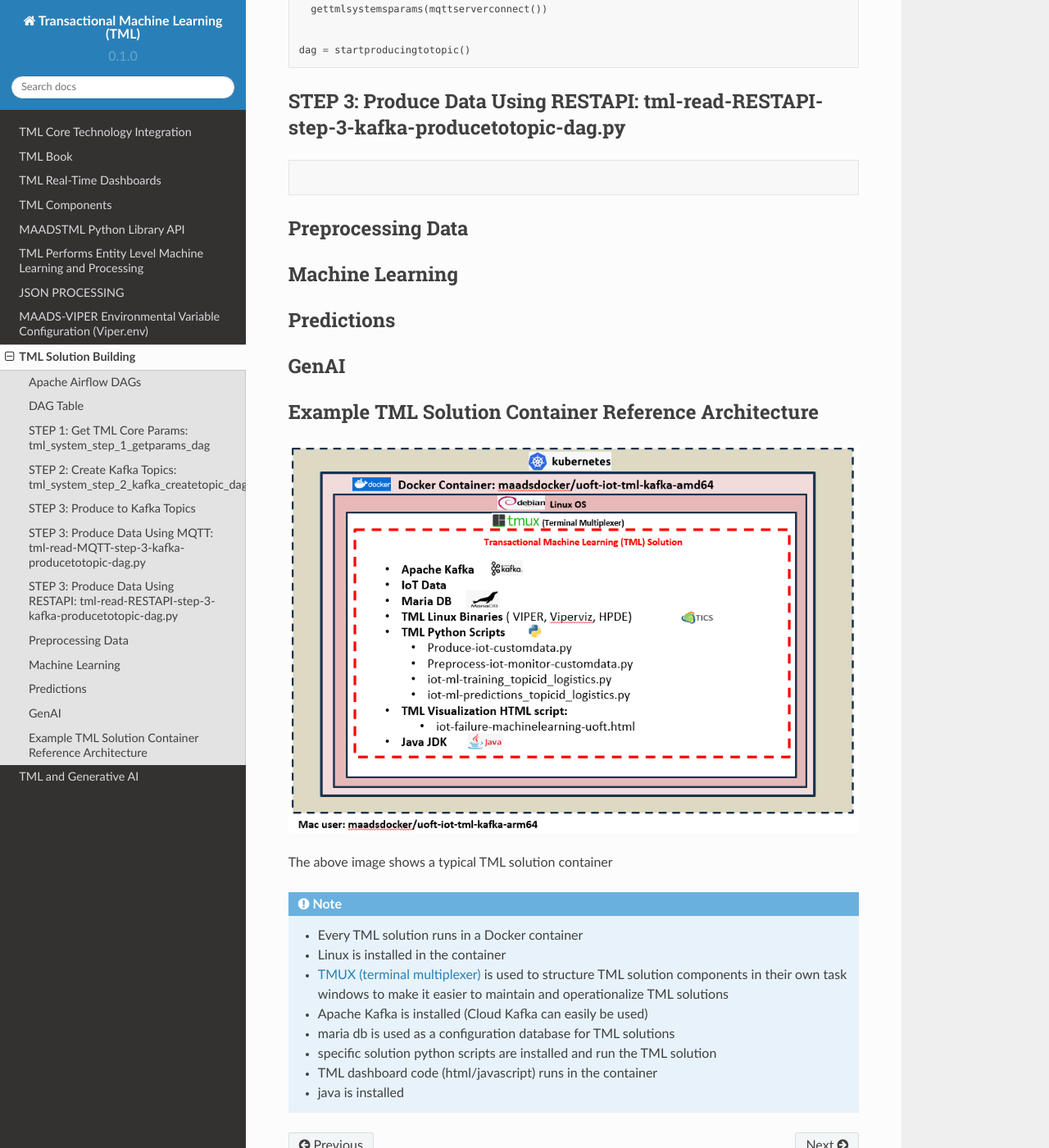
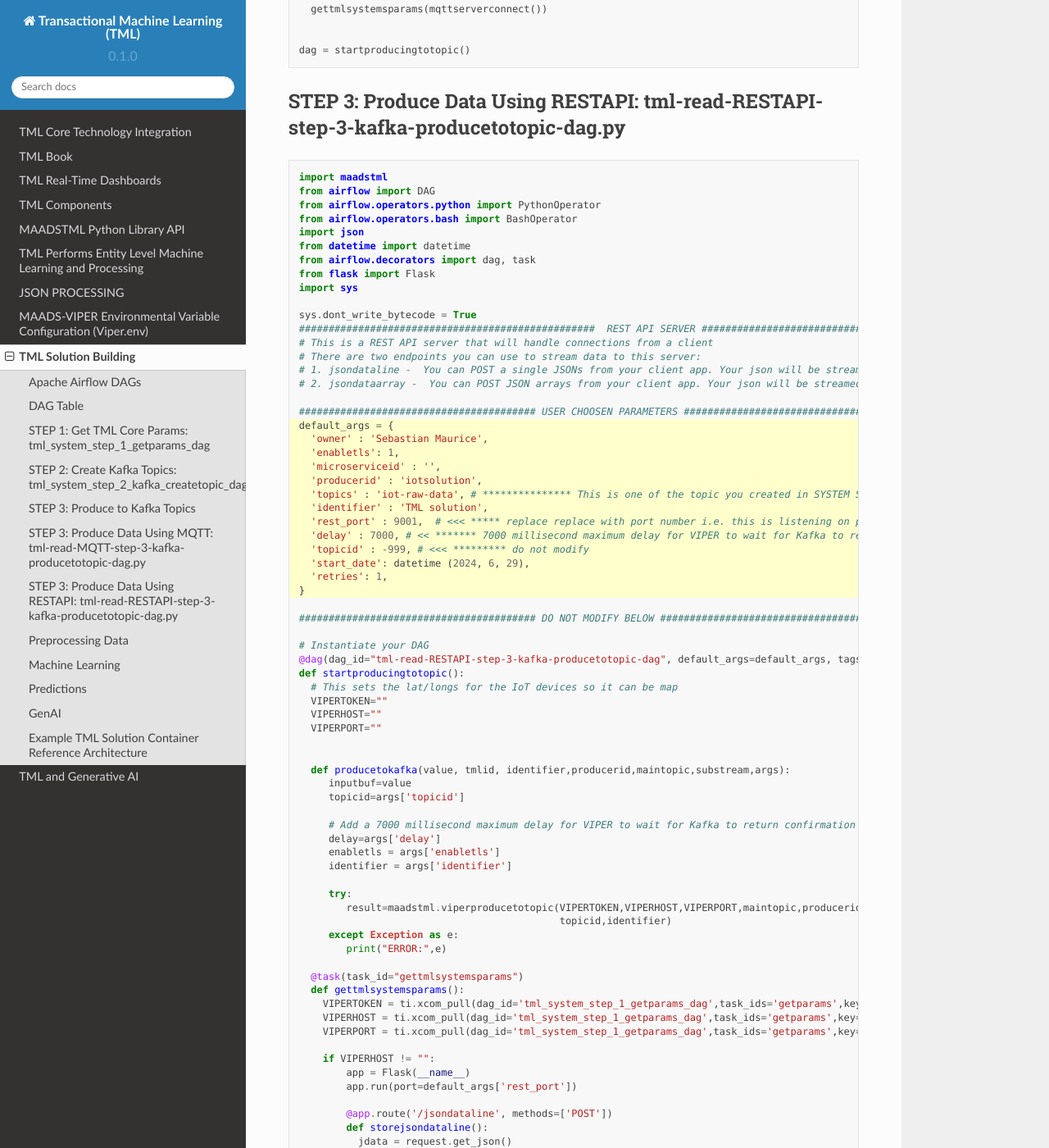
Before and after one commit to smaurice101/readthedocs, a Sphinx documentation site: the page built from docs/source/tmlbuilds.rst, in a window 1280 px wide and 1400 px high, scrolled down 7041 px. Shown: the whole window at 82% size. Built offline with Sphinx 7.4.7 and the Read the Docs theme 2.0.0, drawn with Linux system fonts in a browser that asks for light colours; some of the changed text lies outside the part shown.

Commit message:
Update tmlbuilds.rst

```diff
--- a/docs/source/tmlbuilds.rst
+++ b/docs/source/tmlbuilds.rst
@@ -398,7 +398,109 @@
 ---------------------
 
 .. code-block::
-   :emphasize-lines: 16,17,18,19,20,21,22,23,24,25,26,27,28,29,30
+   :emphasize-lines: 19,20,21,22,23,24,25,26,27,28,29,30,31
+
+   import maadstml
+   from airflow import DAG
+   from airflow.operators.python import PythonOperator
+   from airflow.operators.bash import BashOperator
+   import json
+   from datetime import datetime
+   from airflow.decorators import dag, task
+   from flask import Flask
+   import sys
+
+   sys.dont_write_bytecode = True
+   ##################################################  REST API SERVER #####################################
+   # This is a REST API server that will handle connections from a client
+   # There are two endpoints you can use to stream data to this server:
+   # 1. jsondataline -  You can POST a single JSONs from your client app. Your json will be streamed to Kafka topic.
+   # 2. jsondataarray -  You can POST JSON arrays from your client app. Your json will be streamed to Kafka topic.
+
+   ######################################## USER CHOOSEN PARAMETERS ########################################
+   default_args = {
+     'owner' : 'Sebastian Maurice',
+     'enabletls': 1,
+     'microserviceid' : '',
+     'producerid' : 'iotsolution',
+     'topics' : 'iot-raw-data', # *************** This is one of the topic you created in SYSTEM STEP 2
+     'identifier' : 'TML solution',
+     'rest_port' : 9001,  # <<< ***** replace replace with port number i.e. this is listening on port 9000
+     'delay' : 7000, # << ******* 7000 millisecond maximum delay for VIPER to wait for Kafka to return confirmation message is received and written to topic
+     'topicid' : -999, # <<< ********* do not modify
+     'start_date': datetime (2024, 6, 29),
+     'retries': 1,
+   }
+
+   ######################################## DO NOT MODIFY BELOW #############################################
+
+   # Instantiate your DAG
+   @dag(dag_id="tml-read-RESTAPI-step-3-kafka-producetotopic-dag", default_args=default_args, tags=["tml-read-RESTAPI-step-3-kafka-producetotopic-dag"], schedule=None,catchup=False)
+   def startproducingtotopic():
+     # This sets the lat/longs for the IoT devices so it can be map
+     VIPERTOKEN=""
+     VIPERHOST=""
+     VIPERPORT=""
+
+
+     def producetokafka(value, tmlid, identifier,producerid,maintopic,substream,args):
+        inputbuf=value
+        topicid=args['topicid']
+
+        # Add a 7000 millisecond maximum delay for VIPER to wait for Kafka to return confirmation message is received and written to topic
+        delay=args['delay']
+        enabletls = args['enabletls']
+        identifier = args['identifier']
+
+        try:
+           result=maadstml.viperproducetotopic(VIPERTOKEN,VIPERHOST,VIPERPORT,maintopic,producerid,enabletls,delay,'','', '',0,inputbuf,substream,
+                                               topicid,identifier)
+        except Exception as e:
+           print("ERROR:",e)
+
+     @task(task_id="gettmlsystemsparams")
+     def gettmlsystemsparams():
+       VIPERTOKEN = ti.xcom_pull(dag_id='tml_system_step_1_getparams_dag',task_ids='getparams',key="VIPERTOKEN")
+       VIPERHOST = ti.xcom_pull(dag_id='tml_system_step_1_getparams_dag',task_ids='getparams',key="VIPERHOST")
+       VIPERPORT = ti.xcom_pull(dag_id='tml_system_step_1_getparams_dag',task_ids='getparams',key="VIPERPORT")
+
+       if VIPERHOST != "":
+           app = Flask(__name__)
+           app.run(port=default_args['rest_port'])
+
+           @app.route('/jsondataline', methods=['POST'])
+           def storejsondataline():
+             jdata = request.get_json()
+             readdata(jdata)
+
+           @app.route('/jsondataarray', methods=['POST'])
+           def storejsondataarray():
+             jdata = request.get_json()
+             json_array = json.load(jdata)
+             for item in json_array:
+                readdata(item)
+
+
+        #return [VIPERTOKEN,VIPERHOST,VIPERPORT]
+
+     def readdata(valuedata):
+         args = default_args
+
+         # MAin Kafka topic to store the real-time data
+         maintopic = args['topics']
+         producerid = args['producerid']
+         try:
+             producetokafka(valuedata.strip(), "", "",producerid,maintopic,"",args)
+             # change time to speed up or slow down data
+             #time.sleep(0.15)
+         except Exception as e:
+             print(e)
+             pass
+
+
+     gettmlsystemsparams()
+
+   dag = startproducingtotopic()
 
 Preprocessing Data
 -----------------
```
